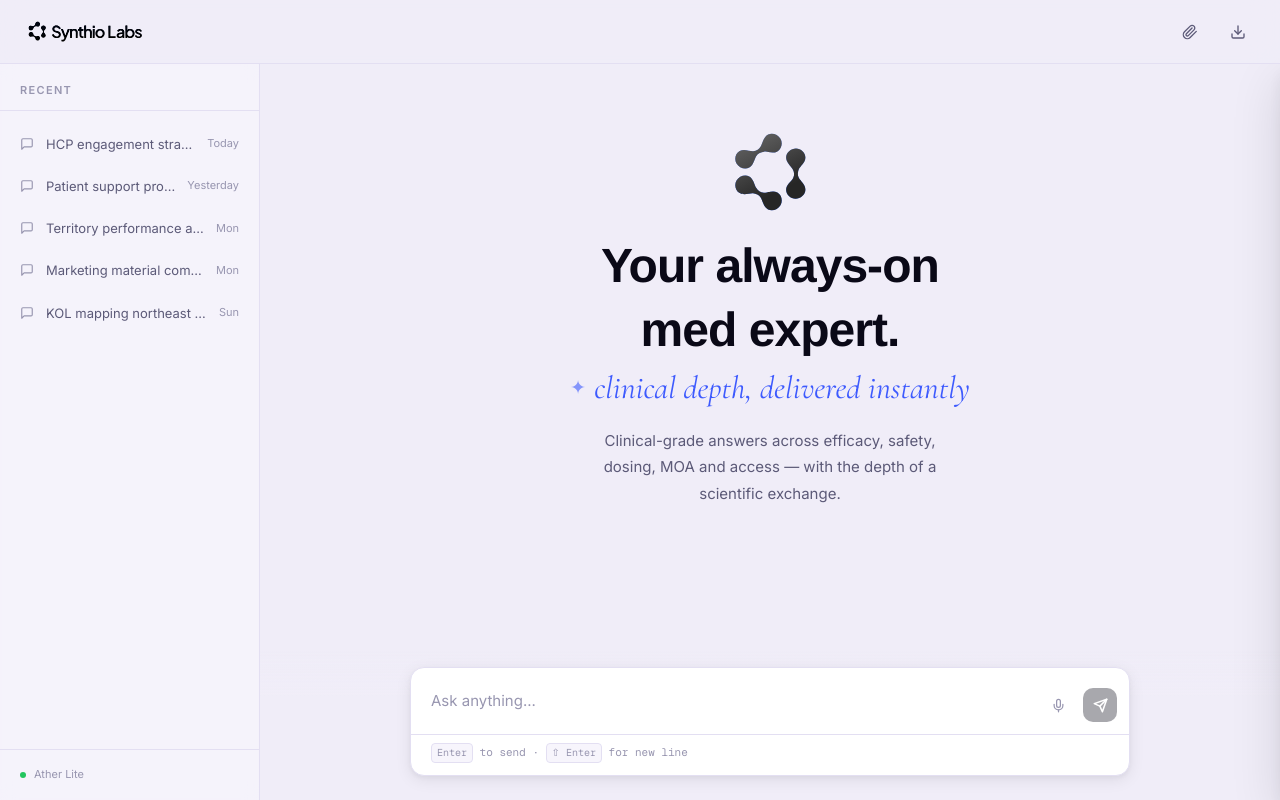
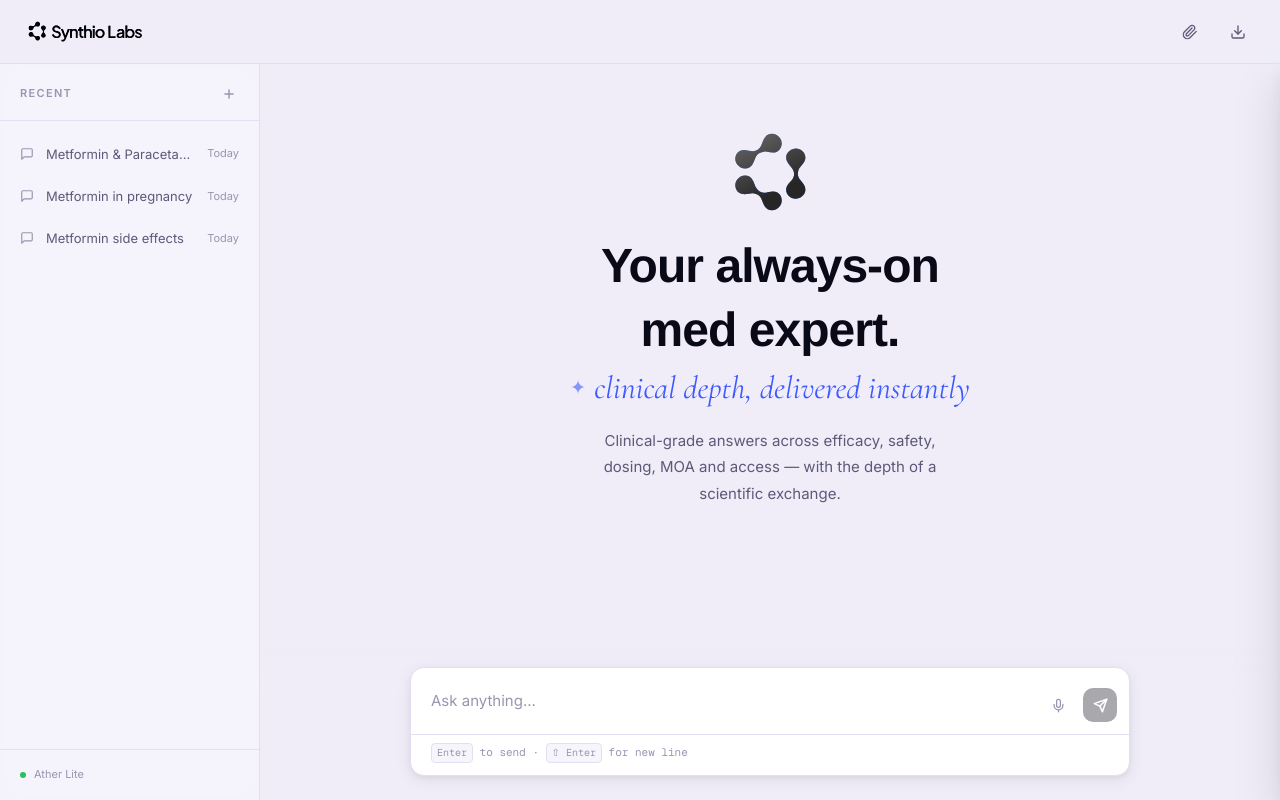
Before and after one commit to sumanbiswas7/shinthiolabs-ather-lite, a Next.js app: page / in a window 1280 px wide. Built offline with nearby package versions, Linux system fonts and the light colour scheme.

Commit message:
update: show history and all

```diff
--- a/src/components/Chat/ChatInterface.module.scss
+++ b/src/components/Chat/ChatInterface.module.scss
@@ -54,8 +54,9 @@
 }
 
 .sidebarHeader {
-  padding: $space-5 $space-5 $space-3;
+  padding: $space-4 $space-4 $space-3 $space-5;
   border-bottom: 1px solid $color-border;
+  @include flex(row, center, space-between);
 
   h3 {
     font-family: $font-inter;
@@ -65,6 +66,23 @@
     text-transform: uppercase;
     color: $color-text-muted;
   }
+}
+
+.newChatBtn {
+  @include button-reset;
+  @include flex(row, center, center);
+  width: 28px;
+  height: 28px;
+  border-radius: $radius-sm;
+  color: $color-text-muted;
+  transition: background $transition-base, color $transition-base;
+
+  &:hover {
+    background: $color-hover-bg;
+    color: $color-accent;
+  }
+
+  &:focus-visible { @include focus-ring; }
 }
 
 .historyList {
--- a/src/components/Chat/ChatInterface.tsx
+++ b/src/components/Chat/ChatInterface.tsx
@@ -14,20 +14,6 @@ const SUGGESTIONS = [
   // 'Create a call plan',
 ] as const;
 
-interface HistoryItem {
-  id: number;
-  title: string;
-  date: string;
-}
-
-const INITIAL_HISTORY: HistoryItem[] = [
-  { id: 1, title: "HCP engagement strategy Q2", date: "Today" },
-  { id: 2, title: "Patient support program review", date: "Yesterday" },
-  { id: 3, title: "Territory performance analysis", date: "Mon" },
-  { id: 4, title: "Marketing material compliance", date: "Mon" },
-  { id: 5, title: "KOL mapping northeast region", date: "Sun" },
-];
-
 type Role = "user" | "ai";
 
 interface Message {
@@ -36,6 +22,49 @@ interface Message {
   content: string;
   time: Date;
 }
+
+export interface HistoryItem {
+  id: number;
+  title: string;
+  date: string;
+  messages: Message[];
+}
+
+export const d = (h: number, m: number) => { const t = new Date('2026-05-11'); t.setHours(h, m, 0, 0); return t; };
+
+const INITIAL_HISTORY: HistoryItem[] = [
+  {
+    id: 1,
+    title: "Metformin & Paracetamol overview",
+    date: "Today",
+    messages: [
+      { id: 11, role: "user", content: "Tell me about metphormin", time: d(23, 0) },
+      { id: 12, role: "ai", content: "Metformin is an antihyperglycemic agent commonly used to improve glucose tolerance in patients with type 2 diabetes mellitus. It helps lower both basal and postprandial plasma glucose levels through several mechanisms:\n\n1. Decreases hepatic glucose production.\n2. Reduces intestinal absorption of glucose.\n3. Improves insulin sensitivity by increasing peripheral glucose uptake and utilization.\n\nMetformin hydrochloride tablets are available in strengths of 500 mg, 850 mg, and 1,000 mg. For more specific information on dosing or indications, please let me know!", time: d(23, 1) },
+      { id: 13, role: "user", content: "Tell me about paracetamol", time: d(23, 1) },
+      { id: 14, role: "ai", content: "I don't have approved information for that in the uploaded documents. Please upload the relevant medical document and ask again.", time: d(23, 1) },
+    ],
+  },
+  {
+    id: 2,
+    title: "Metformin in pregnancy",
+    date: "Today",
+    messages: [
+      { id: 21, role: "user", content: "Can a pregnant take metphormin?", time: d(23, 0) },
+      { id: 22, role: "ai", content: "Limited data with metformin hydrochloride tablets in pregnant women are not sufficient to determine a drug-associated risk for major birth defects or miscarriage. Published studies have not reported a clear association between metformin and major birth defects or miscarriage risk. However, there are risks to the mother and fetus associated with poorly controlled diabetes mellitus during pregnancy. It is important for pregnant individuals to talk with their healthcare provider about the best way to control blood sugar while pregnant.", time: d(23, 0) },
+    ],
+  },
+  {
+    id: 3,
+    title: "Metformin side effects",
+    date: "Today",
+    messages: [
+      { id: 31, role: "user", content: "what can u do?", time: d(22, 57) },
+      { id: 32, role: "ai", content: "I'm here to assist healthcare professionals by providing clinical information about medications, including details on dosing, efficacy, safety, and indications. If you have specific medical questions, feel free to ask!", time: d(22, 57) },
+      { id: 33, role: "user", content: "what are the side effects of metphormin?", time: d(22, 58) },
+      { id: 34, role: "ai", content: "The side effects of metformin hydrochloride tablets include:\n\n1. **Lactic Acidosis**: A rare but serious condition that can occur, causing a buildup of lactic acid in the blood. Symptoms may include feeling very weak and tired, unusual muscle pain, trouble breathing, unusual sleepiness, feeling cold, dizziness, or slow/irregular heartbeat. This condition is a medical emergency.\n\n2. **Metallic Taste**: About 3 out of every 100 people may experience an unpleasant metallic taste when starting the medication, which usually lasts for a short time.\n\n3. **Hypoglycemia**: While metformin rarely causes low blood sugar by itself, hypoglycemia can occur if a person does not eat enough, consumes alcohol, or takes other medications to lower blood sugar.\n\n4. Other common side effects may include gastrointestinal issues such as nausea, vomiting, and diarrhea.\n\nIf you experience serious side effects, this may require adverse event reporting and escalation to your pharmacovigilance team.", time: d(22, 58) },
+    ],
+  },
+];
 
 
 function formatTime(date: Date): string {
@@ -57,6 +86,7 @@ export default function ChatInterface({ sidebarOpen, onSidebarClose, exportRef }
   const [input, setInput] = useState("");
   const [isTyping, setIsTyping] = useState(false);
   const [activeChat, setActiveChat] = useState<number | null>(null);
+  const [history, setHistory] = useState<HistoryItem[]>(INITIAL_HISTORY);
   const [contextDocs, setContextDocs] = useState<string[]>([]);
   const [contextOpen, setContextOpen] = useState(false);
   const textareaRef = useRef<HTMLTextAreaElement>(null);
@@ -177,8 +207,23 @@ export default function ChatInterface({ sidebarOpen, onSidebarClose, exportRef }
     setMessages((prev) => [...prev, userMsg]);
     setInput('');
     setIsTyping(true);
+
+    if (activeChat === null) {
+      const newId = Date.now() + 1;
+      const title = text.length > 45 ? text.slice(0, 45) + '…' : text;
+      setHistory((prev) => [{ id: newId, title, date: 'Today', messages: [] }, ...prev]);
+      setActiveChat(newId);
+    }
+
     streamResponse(text, messages);
-  }, [input, messages, streamResponse]);
+  }, [input, messages, activeChat, streamResponse]);
+
+  useEffect(() => {
+    if (activeChat === null) return;
+    setHistory((prev) =>
+      prev.map((item) => (item.id === activeChat ? { ...item, messages } : item))
+    );
+  }, [messages, activeChat]);
 
   const handleKeyDown = (e: React.KeyboardEvent<HTMLTextAreaElement>) => {
     if (e.key === "Enter" && !e.shiftKey) {
@@ -210,14 +255,31 @@ export default function ChatInterface({ sidebarOpen, onSidebarClose, exportRef }
       <aside className={`${styles.sidebar} ${sidebarOpen ? styles.sidebarOpen : ""}`}>
         <div className={styles.sidebarHeader}>
           <h3>Recent</h3>
+          <button
+            className={styles.newChatBtn}
+            title="New chat"
+            aria-label="New chat"
+            onClick={() => {
+              setMessages([]);
+              setActiveChat(null);
+              setContextDocs([]);
+              setContextOpen(false);
+              onSidebarClose();
+            }}
+          >
+            <svg width="14" height="14" viewBox="0 0 24 24" fill="none" stroke="currentColor" strokeWidth="2.5" strokeLinecap="round">
+              <line x1="12" y1="5" x2="12" y2="19" />
+              <line x1="5" y1="12" x2="19" y2="12" />
+            </svg>
+          </button>
         </div>
 
         <div className={styles.historyList}>
-          {INITIAL_HISTORY.map((item) => (
+          {history.map((item) => (
             <button
               key={item.id}
               className={`${styles.historyItem} ${activeChat === item.id ? styles.active : ""}`}
-              onClick={() => setActiveChat(item.id)}
+              onClick={() => { setActiveChat(item.id); setMessages(item.messages); setContextDocs([]); setContextOpen(false); }}
             >
               <span className={styles.historyIcon}>
                 <svg
```
